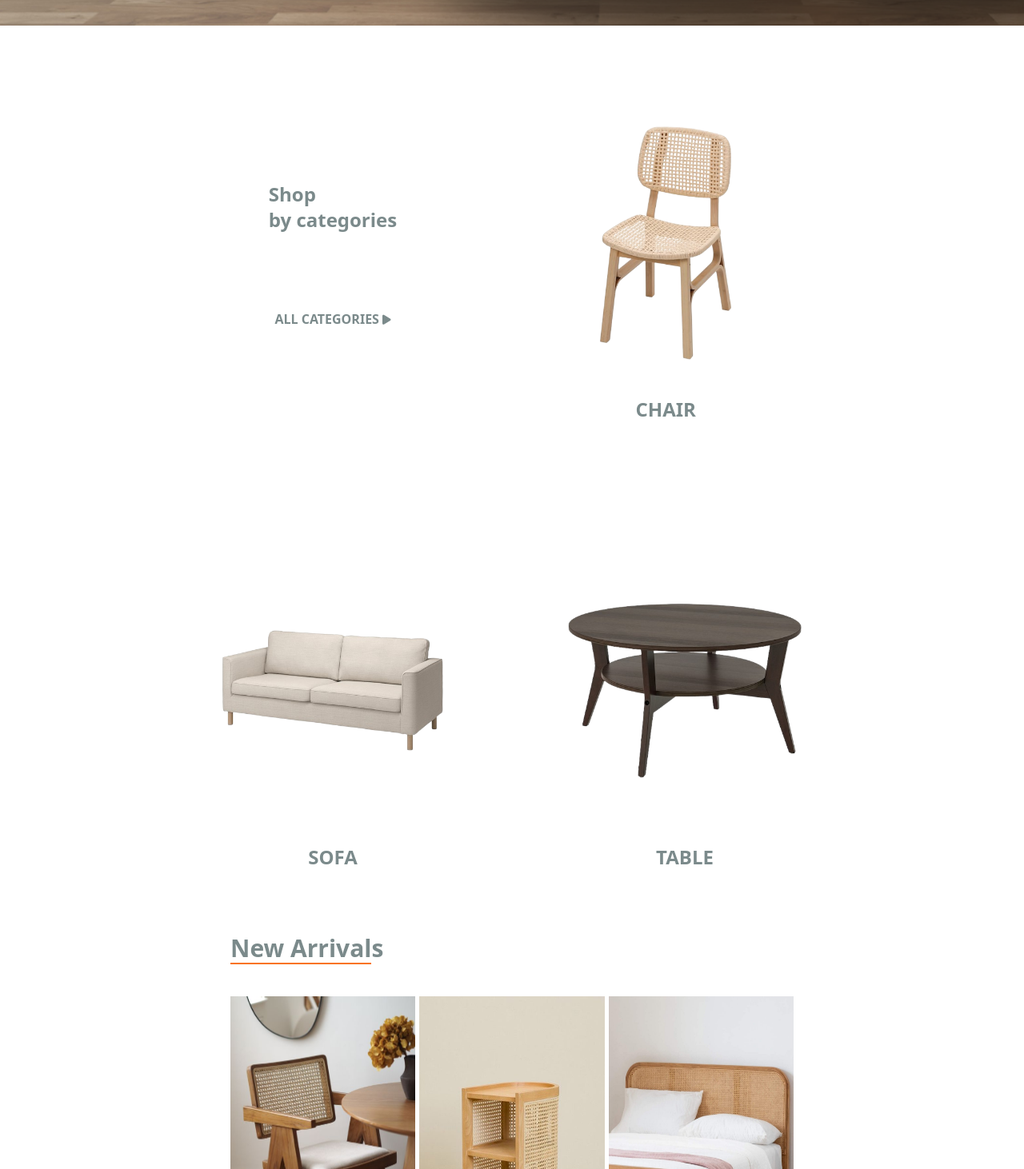
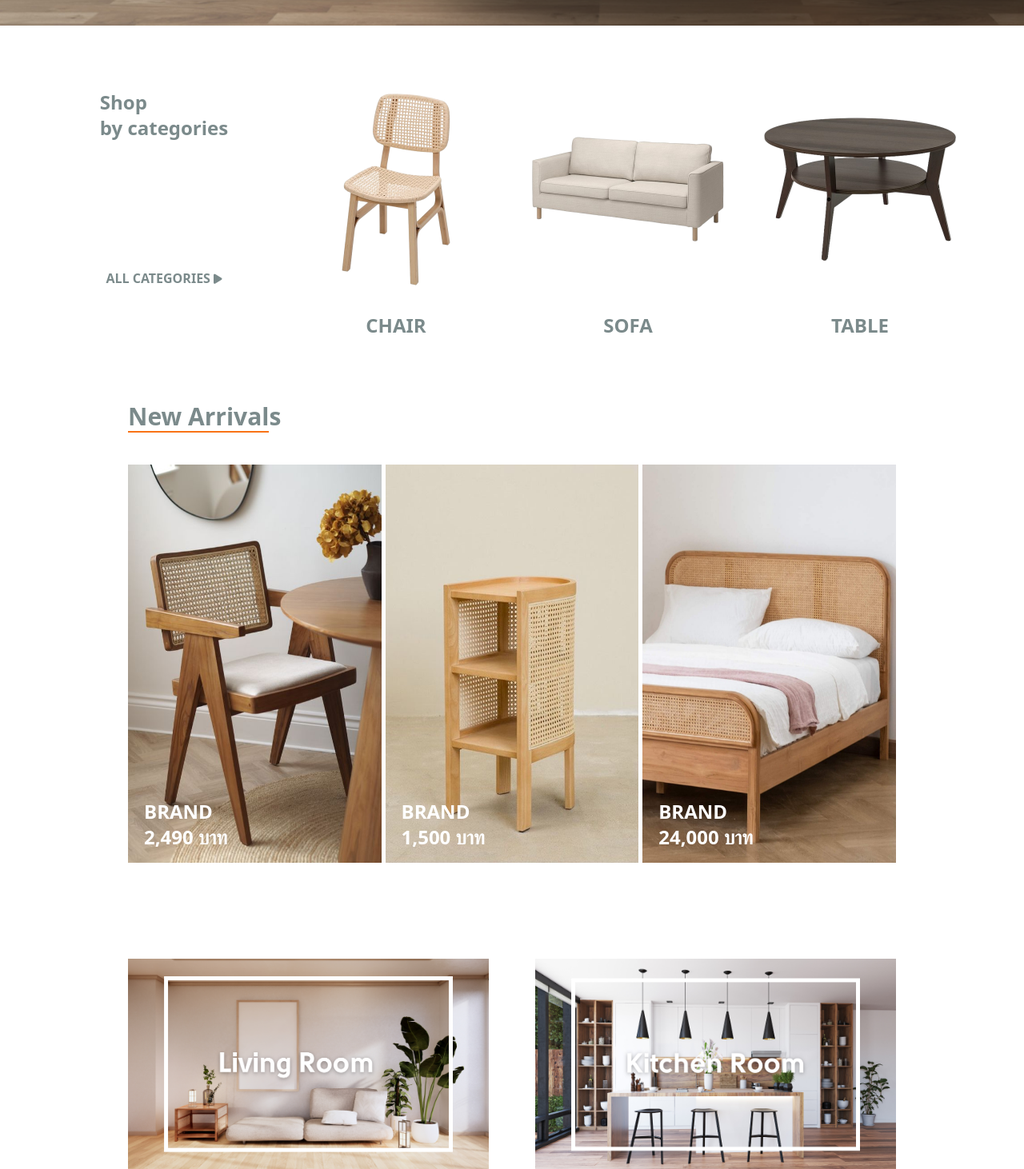
Before and after one commit to VelociKepler/OrbitRex-Living-react, a React (Vite) app: page / in a window 1280 px wide. Shown: the part 768-2230 px from the top of the page at 80% size. Built offline with nearby package versions, Linux system fonts and the light colour scheme.

Commit message:
Update DesktopPage.tsx

```diff
--- a/src/pages/Home/DesktopPage.tsx
+++ b/src/pages/Home/DesktopPage.tsx
@@ -23,30 +23,36 @@ function MainHome() {
         <div >
 
             {/* Main Section 1 */}
-            <div className='relative -top-20'>
-                <div className='h-70 flex flex-wrap justify-center gap-36 my-20 mx-20'>
-                    <div className='p-10 flex flex-col items-center justify-center'>
-                        <h1 className='text-2xl font-bold'>Shop <br />by categories</h1>
-                        <button className='font-bold mt-24 border-b-2 border-transparent hover:border-orange-500'>ALL CATEGORIES <i className="fa-duotone fa-solid fa-play text-sm"></i></button>
+            <div className="relative -top-20">
+                <div className="h-70 grid grid-cols-1 sm:grid-cols-2 lg:grid-cols-4 gap-10 my-20 mx-20 justify-items-center">
+
+                    {/* Shop by categories section */}
+                    <div className=" flex flex-col items-center">
+                        <h1 className="text-2xl font-bold pb-20">Shop <br />by categories</h1>
+                        <button className="pt-20 font-bold border-b-2 border-transparent hover:border-orange-500 hover:border-b-2 transition-all duration-300 ">
+                            ALL CATEGORIES <i className="fa-duotone fa-solid fa-play text-sm"></i>
+                        </button>
                     </div>
-                    <Link to='' className='hover:scale-110 transition-all duration-300'>
-                        <img src={Image1} alt="" className='h-96 py-10' />
-                        <h1 className='text-2xl text-center font-bold'>CHAIR</h1>
+
+                    {/* Category Links */}
+                    <Link to="" className="hover:scale-110 transition-all duration-300 flex flex-col items-center">
+                        <img src={Image1} alt="Chair" className="w-full h-auto max-w-xs" />
+                        <h1 className="text-2xl text-center font-bold mt-4">CHAIR</h1>
                     </Link>
-                    <Link to='' className='hover:scale-110 transition-all duration-300'>
-                        <img src={Image2} alt="" className='h-96 py-12' />
-                        <h1 className='text-2xl text-center font-bold'>SOFA</h1>
+                    <Link to="" className="hover:scale-110 transition-all duration-300 flex flex-col items-center">
+                        <img src={Image2} alt="Sofa" className="w-full h-auto max-w-xs" />
+                        <h1 className="text-2xl text-center font-bold mt-4">SOFA</h1>
                     </Link>
-                    <Link to='' className='hover:scale-110 transition-all duration-300'>
-                        <img src={Image3} alt="" className='h-96 py-10' />
-                        <h1 className='text-2xl text-center font-bold'>TABLE</h1>
+                    <Link to="" className="hover:scale-110 transition-all duration-300 flex flex-col items-center">
+                        <img src={Image3} alt="Table" className="w-full h-auto max-w-xs" />
+                        <h1 className="text-2xl text-center font-bold mt-4">TABLE</h1>
                     </Link>
                 </div>
             </div>
 
             {/* Main Section 2 */}
             <div className='relative -top-20'>
-                <div className='mx-72'>
+                <div className='mx-40 2xl:mx-80'>
                     <h1 className='text-3xl font-bold'>New Arrivals</h1>
                     <h1 className='h-0.5 w-44 bg-orange-500 mb-10'></h1>
 
@@ -69,7 +75,7 @@ function MainHome() {
 
             {/* Main Section 3   */}
             <div className='mt-10'>
-                <div className='mx-72 flex flex-row justify-center gap-5'>
+                <div className='mx-40 2xl:mx-80 flex flex-row justify-center gap-5'>
                     <Link to='' className='hover:scale-110 transition-all duration-300'>
                         <img src={Image7} alt="" className='h-full' />
                     </Link>
@@ -80,7 +86,7 @@ function MainHome() {
             </div>
 
             {/* Warranty Section */}
-            <div className='mx-72 mt-20 flex gap-5'>
+            <div className='mx-40 2xl:mx-80 mt-20 flex gap-5'>
                 <div className='w-full flex flex-col justify-center items-center shadow-md p-5'>
                     <img src={Image9} alt="" className='w-24 mb-5' />
                     <h1 className='text-2xl font-bold'>จัดส่งฟรี ทั่วประเทศ</h1>
@@ -97,7 +103,7 @@ function MainHome() {
 
             {/* Promotin Section */}
             <div>
-                <div className='mx-72 mt-20 flex flex-row justify-end'>
+                <div className='mx-40 2xl:mx-80 mt-20 flex flex-row justify-end'>
                     <Link to=''><h1 className='text-md font-bold border-2 rounded-full p-2'>ดูสินค้าทั้งหมด</h1></Link>
                 </div>
             </div>
@@ -111,9 +117,9 @@ function MainHome() {
             <div className='flex mx-20 my-20 gap-10'>
 
                 <div className='flex w-screen h-60 rounded-lg shadow-lg'>
-                    <img src={Image12} alt="" className='rounded-s-lg'/>
-                    <div className='flex flex-col m-5'>
-                        <h1 className='text-xl font-bold'>บริการให้คำปรึกษา ออกแบบภายใน พร้อมติดตั้ง</h1>
+                    <img src={Image12} alt="" className='rounded-s-lg' />
+                    <div className='flex flex-col m-5 overflow-hidden'>
+                        <h1 className='text-lg font-bold 2xl:text-xl'>บริการให้คำปรึกษา ออกแบบภายใน พร้อมติดตั้ง</h1>
                         <br />
                         <p>ช่วยคุณได้ทุกงานเล็กใหญ่เรื่องบ้าน ตั้งแต่หา ไอเดียตกแต่ง ออกแบบ เลือกสินค้า และรีโนเวตต่อเติม</p>
                     </div>
@@ -121,7 +127,7 @@ function MainHome() {
 
                 <div className='flex w-screen h-60 rounded-lg shadow-lg'>
                     <img src={Image13} alt="" className='rounded-s-lg' />
-                    <div className='flex flex-col m-5'>
+                    <div className='flex flex-col m-5 overflow-hidden'>
                         <h1 className='text-xl font-bold'>บริการงานช่าง ซ่อมแซม ปรับปรุงเฉพาะจุด</h1>
                         <br />
                         <p>ครอบคลุมงานบริการกว่า 41 ประเภท ไว้ใจได้ ไม่ทิ้งงาน การันตีงานเสร็จตรงเวลา รับประกันงานสูงสุด 1 ปี</p>
@@ -129,8 +135,8 @@ function MainHome() {
                 </div>
 
                 <div className='flex w-screen h-60 rounded-lg shadow-lg'>
-                    <img src={Image14} alt="" className='rounded-s-lg'/>
-                    <div className='flex flex-col m-5'>
+                    <img src={Image14} alt="" className='rounded-s-lg' />
+                    <div className='flex flex-col m-5 overflow-hidden'>
                         <h1 className='text-xl font-bold'>บริการติดตั้งสินค้า ดูแลรักษา และทำความสะอาด</h1>
                         <br />
                         <p>ผู้ให้บริการหลากหลาย เปรียบเทียบง่าย และสามารถเลือกซื้อสินค้าพร้อมบริการติดตั้งได้</p>
```
